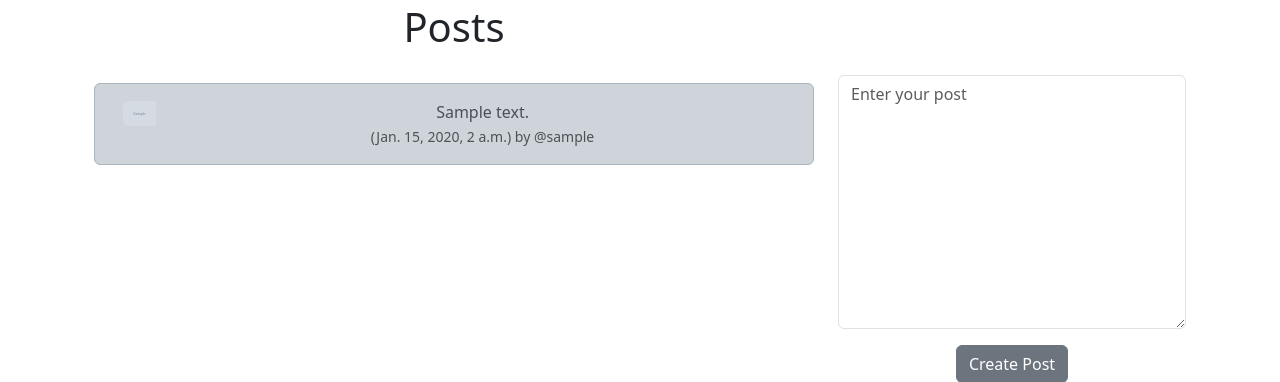
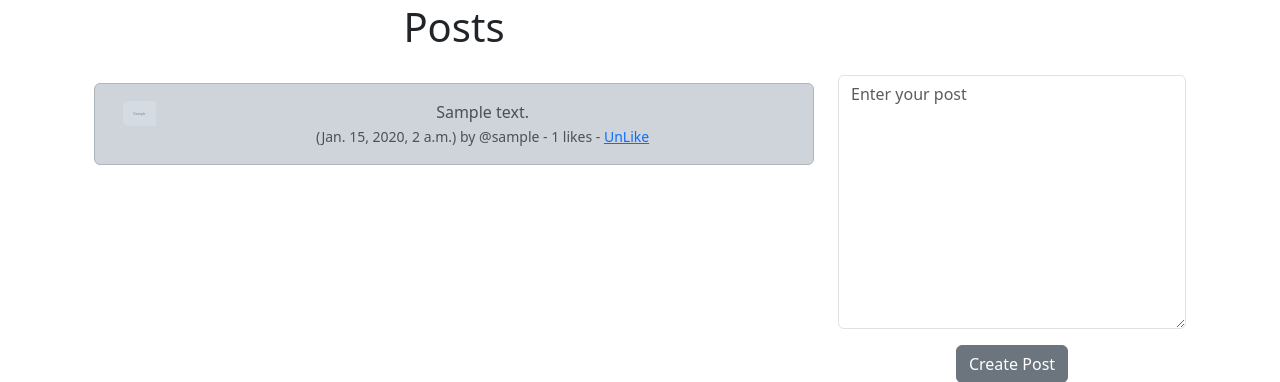
Before and after one commit to dfloresca/bundlejoy, a Django app: page / in a window 1280 px wide. Shown: the part 101-483 px from the top of the page. Run offline with Django 5.2, Linux system fonts and the light colour scheme; a user stored in the database is signed in; tables that the repository leaves empty hold one stand-in row (values such as "Sample post"); grey boxes marked "Sample" are stand-in pictures.

Commit message:
feat: added post_likes to home.html

```diff
--- a/social/templates/home.html
+++ b/social/templates/home.html
@@ -26,6 +26,13 @@
                         <small class="text-muted">
                             ({{ post.created_at }}) by
                             @{{ post.user.username }}
+                            - {{ post.number_of_likes }} likes -
+
+                        {% if user in post.likes.all %}
+                            <a href="{% url 'post_like' post.id %}">UnLike</a>
+                        {% else %}
+                            <a href="{% url 'post_like' post.id %}">Like</a>
+                        {% endif %}
                         </small>
                         </div> <br /> <br />
                     </div>
```
